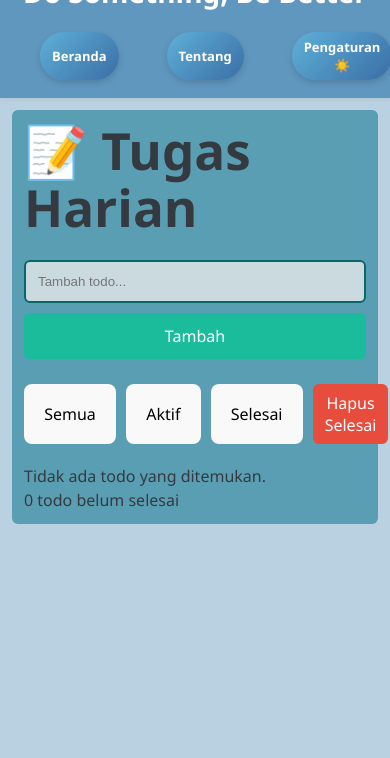
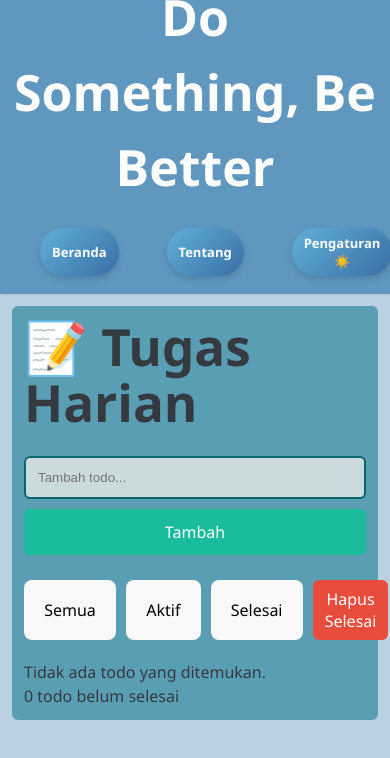
Before and after one commit to 241131015-png/frontend_UAS, a React (Vite) app: page / in a window 390 px wide. Shown: the top 758 px of the page. Built offline with nearby package versions, Linux system fonts and the light colour scheme.

Commit message:
update style

```diff
--- a/src/App.css
+++ b/src/App.css
@@ -99,10 +99,10 @@ main {
 
     /* Judul tidak terlalu besar & tidak turun jauh */
     .main-header h1 {
-        font-size: 28px;
-        margin-top: 0;
+        font-size: 50px;
+        margin-top: 200px;
         text-align: center;
-        line-height: 1.2;
+        line-height: 1.5;
     }
 
     /* Menu jadi kotak rapi sebaris */
```
